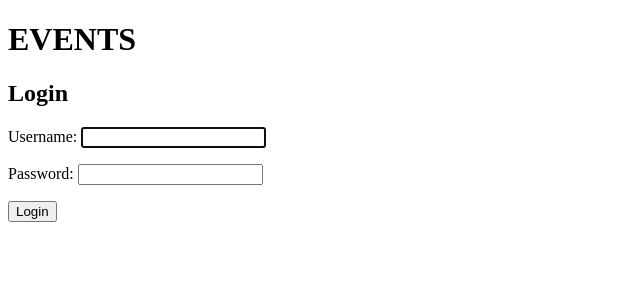
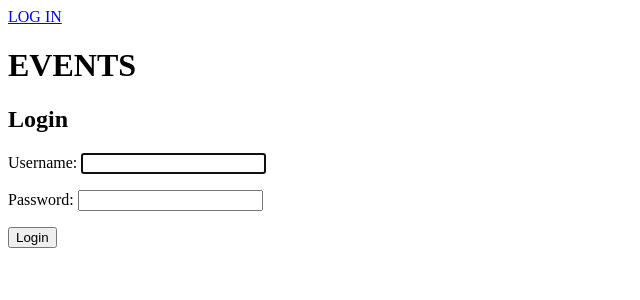
Before and after one commit to LaurinJ/Django_events, a Django app: page /accounts/login/ in a window 1280 px wide. Shown: the top 300 px of the page, without its empty margins (0-640 px from the left). Run offline with Django 3.2, Linux system fonts and the light colour scheme; parts of the project's set-up code (start-up, migrations or seed data) failed here and were passed over.

Commit message:
Added conditional LOG IN vs LOG OUT rendering into base.html. Removed unnecessary context dict arguemnt to the render() in accounts/views.py profile()

```diff
--- a/events/explorea/accounts/views.py
+++ b/events/explorea/accounts/views.py
@@ -1,4 +1,4 @@
 from django.shortcuts import render
 
 def profile(request):
-    return render(request, 'accounts/profile.html', {'user': request.user})
+    return render(request, 'accounts/profile.html')
--- a/events/explorea/templates/base.html
+++ b/events/explorea/templates/base.html
@@ -6,6 +6,13 @@
     {% endblock title %}
 </head>
 <body>
+    <div>
+        {% if user.is_authenticated %}
+        <a href="/accounts/logout/">LOG OUT</a>
+        {% else %}
+        <a href="/accounts/login/">LOG IN</a>
+        {% endif %}
+    </div>
     <h1>EVENTS</h1>
     {% block content %}
 
```
